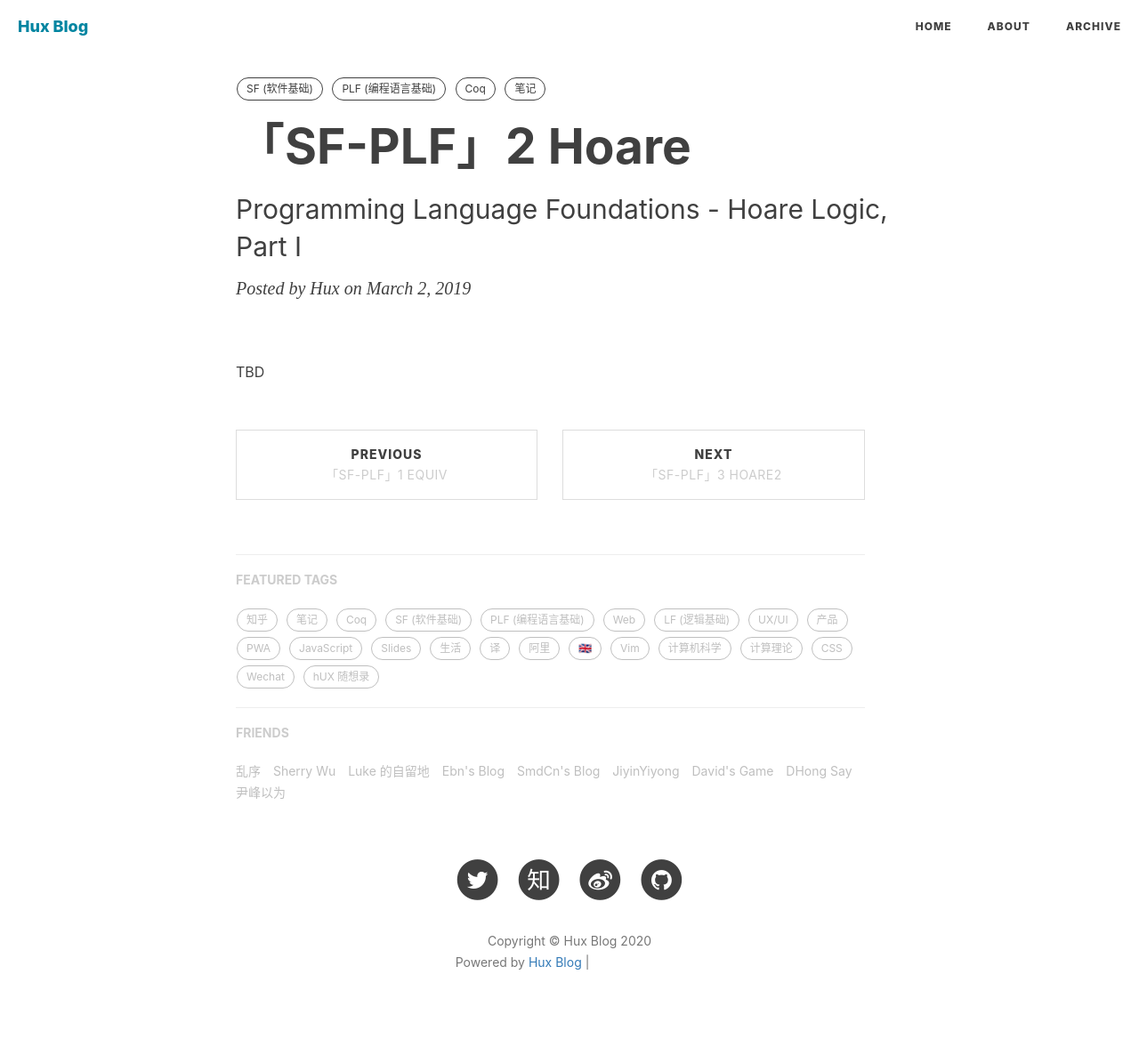
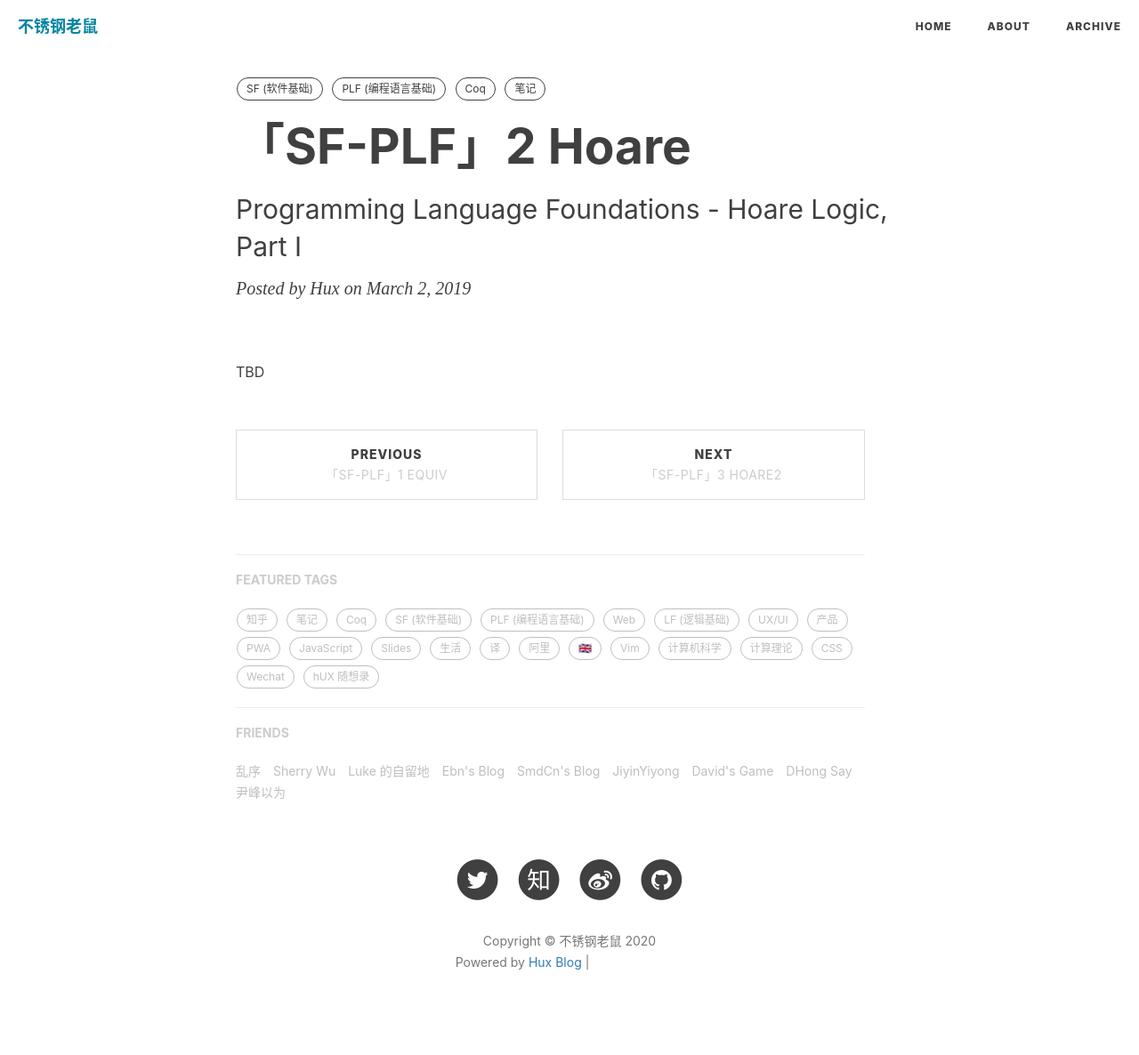
Before and after one commit to stainless-steel-rat/stainless-steel-rat.github.io, a Jekyll site: the page built from _posts/read_sf_plf/2019-03-02-sf-plf-02-hoare-1.md, in a window 1280 px wide. Shown: the whole page at 89% size. Built offline with Jekyll 4.4.1, drawn with Linux system fonts in a browser that asks for light colours; nearby versions of some CDN libraries; comment, search, counter and statistics services are not loaded; some of the changed lines change nothing that is shown; grey boxes are pictures that could not be loaded.

Commit message:
change_personal_information
personal_info

```diff
--- a/_config.yml
+++ b/_config.yml
@@ -1,11 +1,11 @@
 # Site settings
-title: Hux Blog
-SEOTitle: 黄玄的博客 | Hux Blog
-header-img: img/home-bg.jpg
-email: huxpro@gmail.com
-description: "关于程序与设计、黑客与画家 | 黄玄，Web & Mobile Lover，Software Engineer，UX Designer | 这里是 @Hux黄玄 的个人博客，与你一起发现更大的世界。"
-keyword: "黄玄, Hux黄玄, Hux, 鬼栈, huxpro, @huxpro, 黄玄的博客, Hux Blog, 博客, 个人网站, 互联网, Web, JavaScript, 前端, 设计"
-url: "https://huangxuan.me"              # your host, for absolute URL
+title: 不锈钢老鼠
+SEOTitle: 不锈钢老鼠的博客 | Geo Blog
+header-img: img/my_pic.jpg
+email: zhoucw100@gmail.com
+description: "None"
+keyword: "Deep Learning, Computer Vision"
+url: "https://stainless-steel-rat.github.io"              # your host, for absolute URL
 baseurl: ""                             # for example, '/blog' if your blog hosted on 'host/blog'
 
 # Publish posts or collection documents with a future date.
```
Also changed, not shown: img/my_pic.jpg (added).
